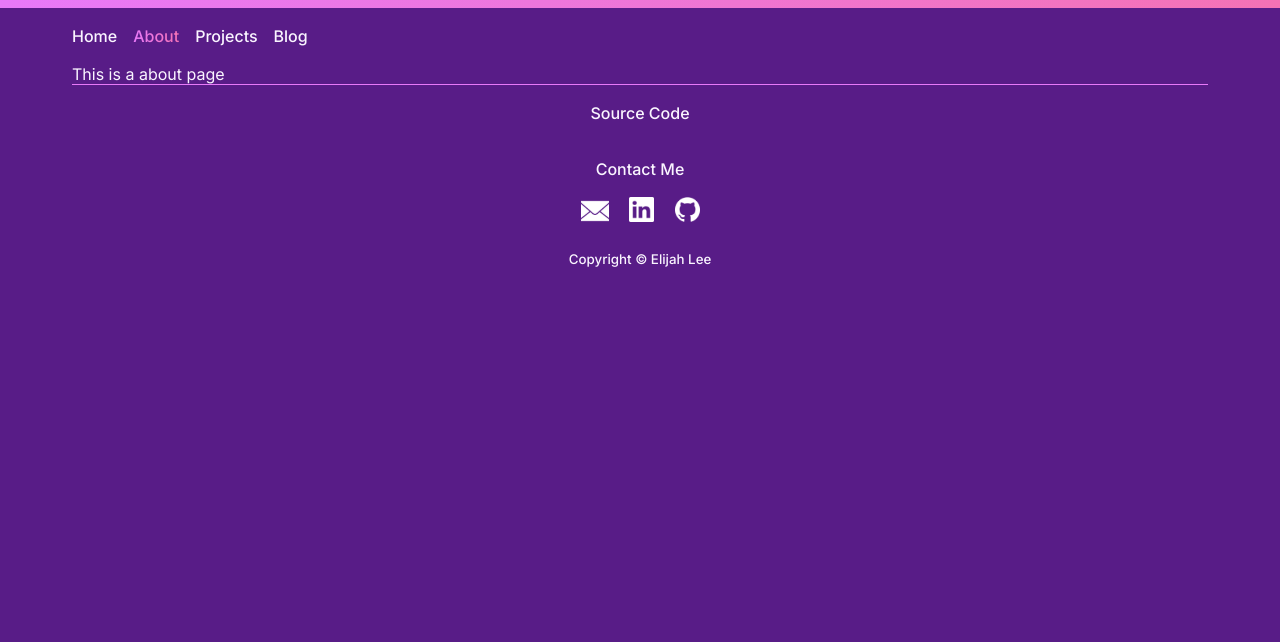
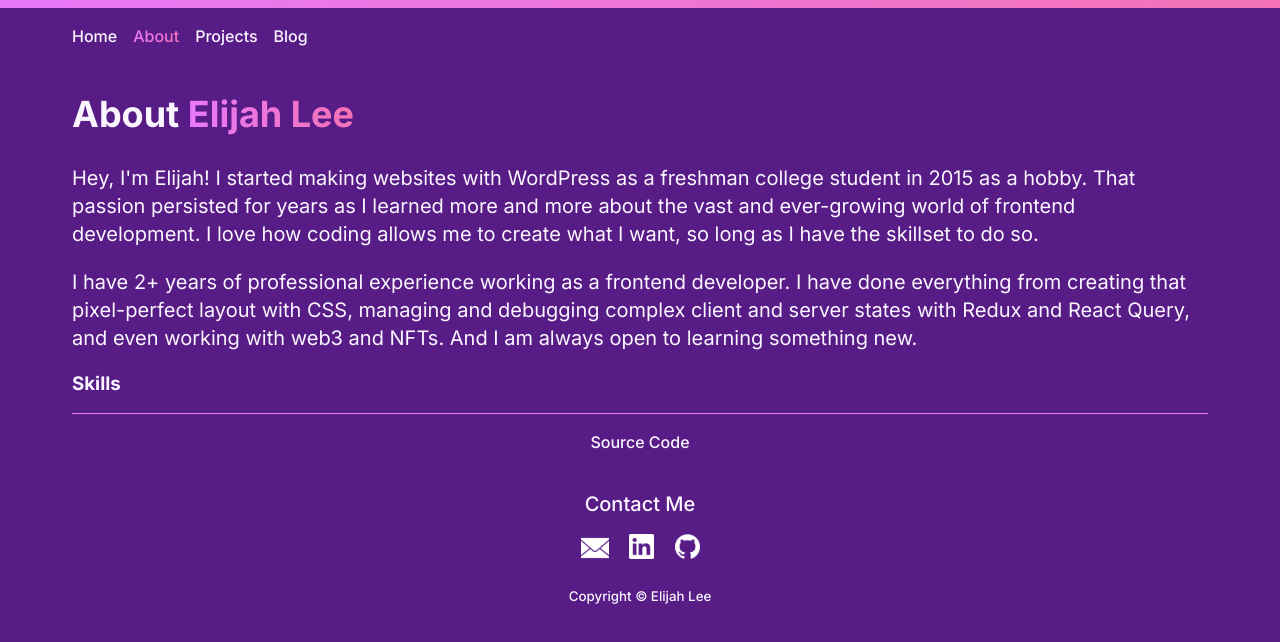
Before and after one commit to devejlee/portfolio, a Next.js app: page /about in a window 1280 px wide. Shown: the top 642 px of the page. Built offline with nearby package versions, Linux system fonts and the light colour scheme.

Commit message:
feat: add about page intro

```diff
--- a/app/about/page.tsx
+++ b/app/about/page.tsx
@@ -1,5 +1,14 @@
 const AboutPage = () => (
-  <div>This is a about page</div>
+  <>
+    <section>
+      <h2>About <span className="text-gradient">Elijah Lee</span></h2>
+      <p>Hey, I&apos;m Elijah! I started making websites with WordPress as a freshman college student in 2015 as a hobby. That passion persisted for years as I learned more and more about the vast and ever-growing world of frontend development. I love how coding allows me to create what I want, so long as I have the skillset to do so.</p>
+      <p>I have 2+ years of professional experience working as a frontend developer. I have done everything from creating that pixel-perfect layout with CSS, managing and debugging complex client and server states with Redux and React Query, and even working with web3 and NFTs. And I am always open to learning something new.</p>
+    </section>
+    <section>
+      <h3>Skills</h3>
+    </section>
+  </>
 )
 
 export default AboutPage
--- a/app/page.module.scss
+++ b/app/page.module.scss
@@ -1,22 +1,10 @@
 @import "@styles/mixins";
 
 .wrapper {
-  h2 {
-    @include text-3xl;
+  p {
     @include xl {
-      @include text-4xl;
-    }
-  }
-  p {
-    @include text-base;
-    max-width: 40rem;
-    @include xl {
-      @include text-xl;
       max-width: 50rem;
     }
-  }
-  span {
-    @include text-gradient;
   }
 }
 
--- a/styles/_utilities.scss
+++ b/styles/_utilities.scss
@@ -32,3 +32,7 @@
     }
   }
 }
+
+.text-gradient {
+  @include text-gradient;
+}
--- a/styles/globals.scss
+++ b/styles/globals.scss
@@ -1,4 +1,5 @@
 @use "utilities";
+@import "mixins";
 
 :root {
   --spacing-xs: 0.25rem;
@@ -33,6 +34,20 @@ ul {
   list-style: none;
 }
 
+h2 {
+  @include text-3xl;
+  @include xl {
+    @include text-4xl;
+  }
+}
+
+p {
+  @include text-base;
+  @include xl {
+    @include text-xl;
+  }
+}
+
 * {
   box-sizing: border-box;
 }
```
Also changed, not shown: app/page.tsx (+4 -4 lines).
